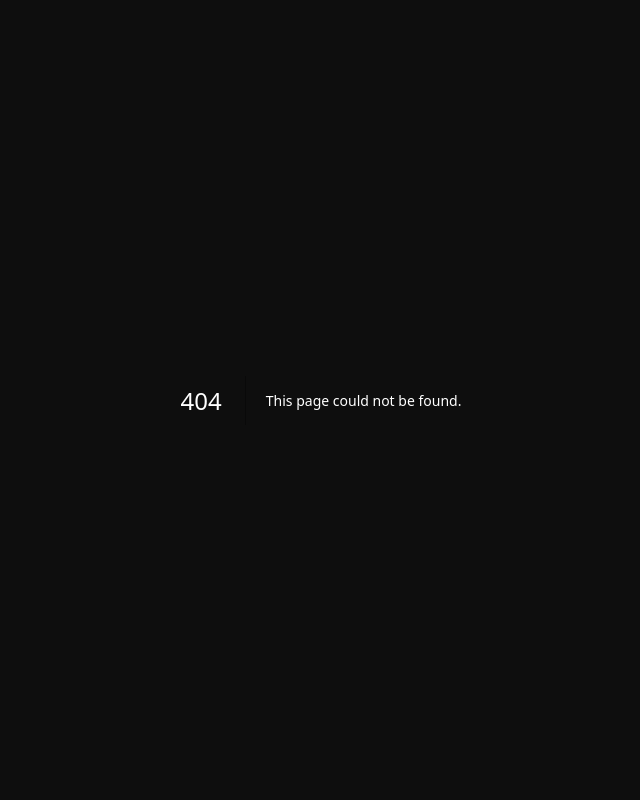
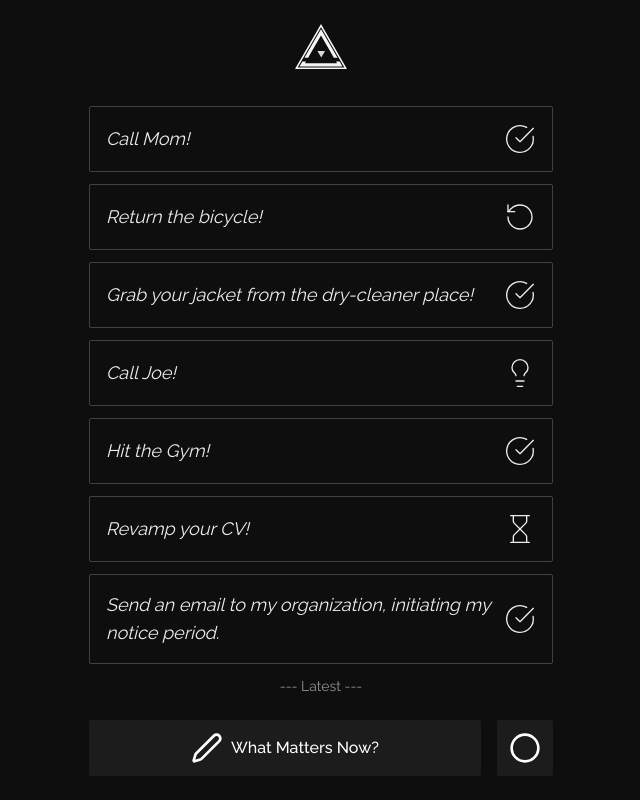
Before and after one commit to pkhodaveissi/luthion-app, a Next.js app: page /last-7 in a window 1280 px wide. Before the commit this address had no page. Shown: the whole page, without its empty margins (319-959 px from the left). Built offline with nearby package versions, Linux system fonts and the light colour scheme.

Commit message:
feat: Last 7

```diff
--- a/app/entry/committed/page.tsx
+++ b/app/entry/committed/page.tsx
@@ -1,15 +1,13 @@
 "use client";
 
 import { useState, useEffect, useRef } from "react";
-import { useRouter } from "next/navigation";
-import { RotateCcw, Lightbulb, Hourglass, CheckCircle, Crop, X, Circle } from "lucide-react";
+import { RotateCcw, Lightbulb, Hourglass, CheckCircle, Crop, X } from "lucide-react";
 import GlobalHeader from "@/components/GlobalHeader";
 import MainNavButton from "@/components/MainNavButton";
 import BlurContainer from "@/components/BlurContainer";
 import MainNavDrawer from "@/components/MainNavDrawer";
 
 export default function ReflectPage() {
-  const router = useRouter();
   const goalText = "Send an email to my organization, initiating my notice period.";
 
   const [showOptions, setShowOptions] = useState(false);
--- a/app/entry/page.tsx
+++ b/app/entry/page.tsx
@@ -2,7 +2,7 @@
 
 import { useState } from "react";
 import { useRouter } from "next/navigation";
-import { Circle, Pen } from "lucide-react";
+import { Circle } from "lucide-react";
 import GlobalHeader from "@/components/GlobalHeader";
 import BlurContainer from "@/components/BlurContainer";
 import MainNavButton from "@/components/MainNavButton";
--- a/app/globals.css
+++ b/app/globals.css
@@ -23,7 +23,7 @@ body {
 /* Components */
 @layer components {
   .btn {
-    @apply p-3 bg-surface text-white rounded-sm active:opacity-80 active:scale-95 transition-all duration-150 ease-in-out;
+    @apply p-3 bg-surface text-white rounded-sm active:scale-95 transition-all duration-150 ease-in-out;
   }
 
   .btn-wide {
--- /dev/null
+++ b/app/last-7/page.tsx
@@ -0,0 +1,165 @@
+"use client";
+
+import { JSX, useEffect, useState, useRef } from "react";
+import {
+  CheckCircle,
+  RotateCcw,
+  Lightbulb,
+  Hourglass,
+  Pen,
+} from "lucide-react";
+import GlobalHeader from "@/components/GlobalHeader";
+import MainNavButton from "@/components/MainNavButton";
+import BlurContainer from "@/components/BlurContainer";
+import MainNavDrawer from "@/components/MainNavDrawer";
+import { useRouter } from "next/navigation";
+
+// Define types
+interface Entry {
+  text: string;
+  icon: "check" | "rotate" | "lightbulb" | "hourglass";
+}
+
+// Example API response
+const fetchEntries = async (): Promise<Entry[]> => {
+  return [
+    { text: "Send an email to my organization, initiating my notice period.", icon: "check" },
+    { text: "Revamp your CV!", icon: "hourglass" },
+    { text: "Hit the Gym!", icon: "check" },
+    { text: "Call Joe!", icon: "lightbulb" },
+    { text: "Grab your jacket from the dry-cleaner place!", icon: "check" },
+    { text: "Return the bicycle!", icon: "rotate" },
+    { text: "Call Mom!", icon: "check" },
+  ];
+};
+
+const iconMap: Record<Entry["icon"], JSX.Element> = {
+  check: <CheckCircle size={32} strokeWidth={1} />, // Completed
+  rotate: <RotateCcw size={32} strokeWidth={1} />, // Retry
+  lightbulb: <Lightbulb size={32} strokeWidth={1} />, // Idea
+  hourglass: <Hourglass size={32} strokeWidth={1} />, // Delayed
+};
+
+const reflectionOptions = [
+  { text: "I tried, but life happened.", icon: <RotateCcw size={32} strokeWidth={1} /> },
+  { text: "Priorities shifted.", icon: <Lightbulb size={32} strokeWidth={1} /> },
+  { text: "Not today, and that’s okay.", icon: <Hourglass size={32} strokeWidth={1} /> },
+  { text: "I did it", icon: <CheckCircle size={32} strokeWidth={1} /> },
+];
+
+export default function Last7Page() {
+  const [entries, setEntries] = useState<Entry[]>([]);
+  const [selectedEntry, setSelectedEntry] = useState<number | null>(null);
+  const router = useRouter();
+  const optionsRef = useRef<HTMLDivElement>(null);
+
+  useEffect(() => {
+    async function loadEntries() {
+      const data = await fetchEntries();
+      setEntries(data.reverse()); // Reverse to show latest at the bottom
+    }
+    loadEntries();
+  }, []);
+
+  // Close options when clicking outside
+  useEffect(() => {
+    function handleClickOutside(event: MouseEvent) {
+      if (optionsRef.current && !optionsRef.current.contains(event.target as Node)) {
+        setSelectedEntry(null);
+      }
+    }
+
+    if (selectedEntry !== null) {
+      document.addEventListener("mousedown", handleClickOutside);
+    }
+    return () => {
+      document.removeEventListener("mousedown", handleClickOutside);
+    };
+  }, [selectedEntry]);
+
+  // Handle selection of an entry
+  const handleEntryClick = (index: number, event: React.MouseEvent) => {
+    event.stopPropagation();
+    const entryElement = event.currentTarget;
+    const rect = entryElement.getBoundingClientRect();
+    const spaceBelow = window.innerHeight - rect.bottom;
+    const shouldOpenAbove = spaceBelow < 317; // Open above if not enough space below
+    setSelectedEntry(shouldOpenAbove ? -index-1 : index+1); // Store negative index for above
+  };
+
+  // Handle selection of a reflection option
+  const handleReflectionSelect = (option: string) => {
+    console.log("Selected reflection:", option);
+    setSelectedEntry(null);
+  };
+
+  return (
+    <div className="grid grid-rows-[auto_1fr_auto] h-dvh bg-background text-foreground p-6 relative">
+      <GlobalHeader />
+
+      <BlurContainer>
+        {/* List container */}
+        <div className="flex flex-col grow gap-3 pb-4 justify-end relative">
+          {entries.map((entry, index) => {
+            const isSelected = Math.abs(selectedEntry!) === index + 1;
+            const openAbove = selectedEntry! < 0;
+            return (
+              <div
+                key={index}
+                className={`relative flex flex-col w-full p-4 border border-border/30 rounded-sm transition-all duration-200 cursor-pointer
+                  ${selectedEntry !== null && !isSelected ? "blur-sm opacity-0 pointer-events-none" : ""}
+                `}
+                onClick={(event) => handleEntryClick(index, event)}
+              >
+                <div className="flex items-center justify-between">
+                  <p className="text-lg italic flex-1">{entry.text}</p>
+                  {iconMap[entry.icon]}
+                </div>
+
+                {/* Show reflection options when an item is selected */}
+                {isSelected && (
+                  <div
+                    className={`absolute left-0 w-full flex flex-col gap-y-2 mt-2 bg-background p-3 rounded-sm shadow-lg transition-all duration-200
+                      ${openAbove ? "bottom-full mb-2" : "top-full mt-2"}
+                    `}
+                    ref={optionsRef}
+                  >
+                    {reflectionOptions.map((option, idx) => (
+                      <button
+                        key={idx}
+                        className="btn flex items-center justify-start w-full"
+                        onClick={() => handleReflectionSelect(option.text)}
+                      >
+                        {option.icon}
+                        <span className="ml-2">{option.text}</span>
+                      </button>
+                    ))}
+                  </div>
+                )}
+              </div>
+            );
+          })}
+          <div className="text-text-muted text-center text-sm pb-2 opacity-80">--- Latest ---</div>
+        </div>
+      </BlurContainer>
+
+      {/* Navigation and Action Buttons */}
+      <div className="relative w-full">
+        <BlurContainer>
+          <div className="flex w-full justify-between items-center gap-x-4">
+            <button
+              onClick={() => router.push("/entry")}
+              className="btn btn-wide flex items-center justify-center"
+            >
+              <Pen size={32} className="mr-2" />
+              What Matters Now?
+            </button>
+            {/* Nav Button */}
+            <MainNavButton />
+          </div>
+        </BlurContainer>
+        <MainNavDrawer />
+      </div>
+    </div>
+  );
+}
--- a/components/BlurContainer.tsx
+++ b/components/BlurContainer.tsx
@@ -14,7 +14,7 @@ export default function BlurContainer({ children }: BlurContainerProps) {
   // (You can tweak the Tailwind classes for the level of blur/brightness you want.)
   return (
     <div
-      className={`h-full w-full ${ navOpen
+      className={`flex h-full w-full ${ navOpen
           ? " transition ease-in-out duration-200 filter blur-sm"
           : "transition ease-in-out duration-200"
       }`}
--- a/components/MainNav.tsx
+++ /dev/null
@@ -1,70 +0,0 @@
-"use client";
-
-import { createContext, useState, useEffect, useRef, useContext, ReactNode } from "react";
-import { User, Info, Tally5, Pencil, List, X } from "lucide-react";
-
-// Context to manage nav state globally
-const NavContext = createContext({ showMenu: false, toggleMenu: () => {} });
-
-export function BlurContainer({ children }: { children: ReactNode }) {
-  const { showMenu } = useContext(NavContext);
-  console.log("showMenu", showMenu)
-  return (
-    <div className={`relative transition-all ${showMenu ? "bg-black/40  backdrop-blur-md" : ""}`}>
-      {children}
-    </div>
-  );
-}
-
-export default function MainNav() {
-  const [showMenu, setShowMenu] = useState(false);
-  const menuRef = useRef<HTMLDivElement>(null);
-
-  // Close menu when clicking outside
-  useEffect(() => {
-    const handleClickOutside = (event: MouseEvent) => {
-      if (menuRef.current && !menuRef.current.contains(event.target as Node)) {
-        setShowMenu(false);
-      }
-    };
-
-    if (showMenu) {
-      document.addEventListener("mousedown", handleClickOutside);
-    }
-
-    return () => {
-      document.removeEventListener("mousedown", handleClickOutside);
-    };
-  }, [showMenu]);
-
-  return (
-    <NavContext.Provider value={{ showMenu, toggleMenu: () => setShowMenu((prev) => !prev) }}>
-      {/* Blurring Effect */}
-
-      {/* Floating Nav Button (Right Side of Main Action Button) */}
-      <div className="bottom-6 right-6 flex items-center gap-x-4">
-        <button onClick={() => setShowMenu((prev) => !prev)} className="btn">
-          {showMenu ? <X size={32} /> : <List size={32} />}
-        </button>
-      </div>
-
-      {/* Nav Menu */}
-      {showMenu && (
-        <div ref={menuRef} className="absolute bottom-0 right-0 bg-surface grid grid-cols-2">
-          <button className="btn flex flex-col items-center border-r border-b border-light-gray rounded-none">
-            <User size={32} />
-          </button>
-          <button className="btn flex flex-col items-center border-b border-light-gray rounded-none">
-            <Info size={32} />
-          </button>
-          <button className="btn flex flex-col items-center border-r border-light-gray rounded-none">
-            <Tally5 size={32} />
-          </button>
-          <button className="btn flex flex-col items-center border-light-gray rounded-none">
-            <Pencil size={32} />
-          </button>
-        </div>
-      )}
-    </NavContext.Provider>
-  );
-}
--- a/components/MainNavDrawer.tsx
+++ b/components/MainNavDrawer.tsx
@@ -2,7 +2,7 @@
 
 import { useRef, useEffect } from "react";
 import { useMainNav } from "./MainNavContext";
-import { User, Info, Tally5, Pencil } from "lucide-react";
+import { CircleUser, Info, Pen, Tally5, X } from "lucide-react";
 
 export default function MainNavDrawer() {
   const { navOpen, toggleNav } = useMainNav();
@@ -25,24 +25,30 @@ export default function MainNavDrawer() {
     <div
       ref={menuRef}
       className="
+        bg-background
         absolute
         bottom-0
         right-0
-        bg-surface
         grid grid-cols-2
       "
     >
-      <button className="btn flex flex-col items-center border-r border-b border-light-gray rounded-none">
-        <User size={32} />
+      <button className="btn flex flex-col items-center border-r border-b border-background  rounded-none text-text-muted">
+        <CircleUser size={32} strokeWidth={1} />
       </button>
-      <button className="btn flex flex-col items-center border-b border-light-gray rounded-none">
-        <Info size={32} />
+      <button className="btn flex flex-col items-center border-b border-background  rounded-none text-text-muted" >
+        <Info size={32} strokeWidth={1} />
       </button>
-      <button className="btn flex flex-col items-center border-r border-light-gray rounded-none">
-        <Tally5 size={32} />
+      <button className="btn flex flex-col items-center border-r border-b border-background  rounded-none text-text-muted" >
+        <Tally5 size={32} strokeWidth={1} />
       </button>
-      <button className="btn flex flex-col items-center border-light-gray rounded-none">
-        <Pencil size={32} />
+      <button className="btn flex flex-col items-center border-b border-background  rounded-none">
+        <Pen size={32} strokeWidth={1} />
+      </button>
+      <button className="btn flex flex-col items-center border-r border-background  rounded-none text-text-muted" >
+        <Tally5 size={32} strokeWidth={1} />
+      </button>
+      <button onClick={toggleNav} className="btn flex flex-col items-center border-background  rounded-none">
+        <X size={32} />
       </button>
     </div>
   );
```
